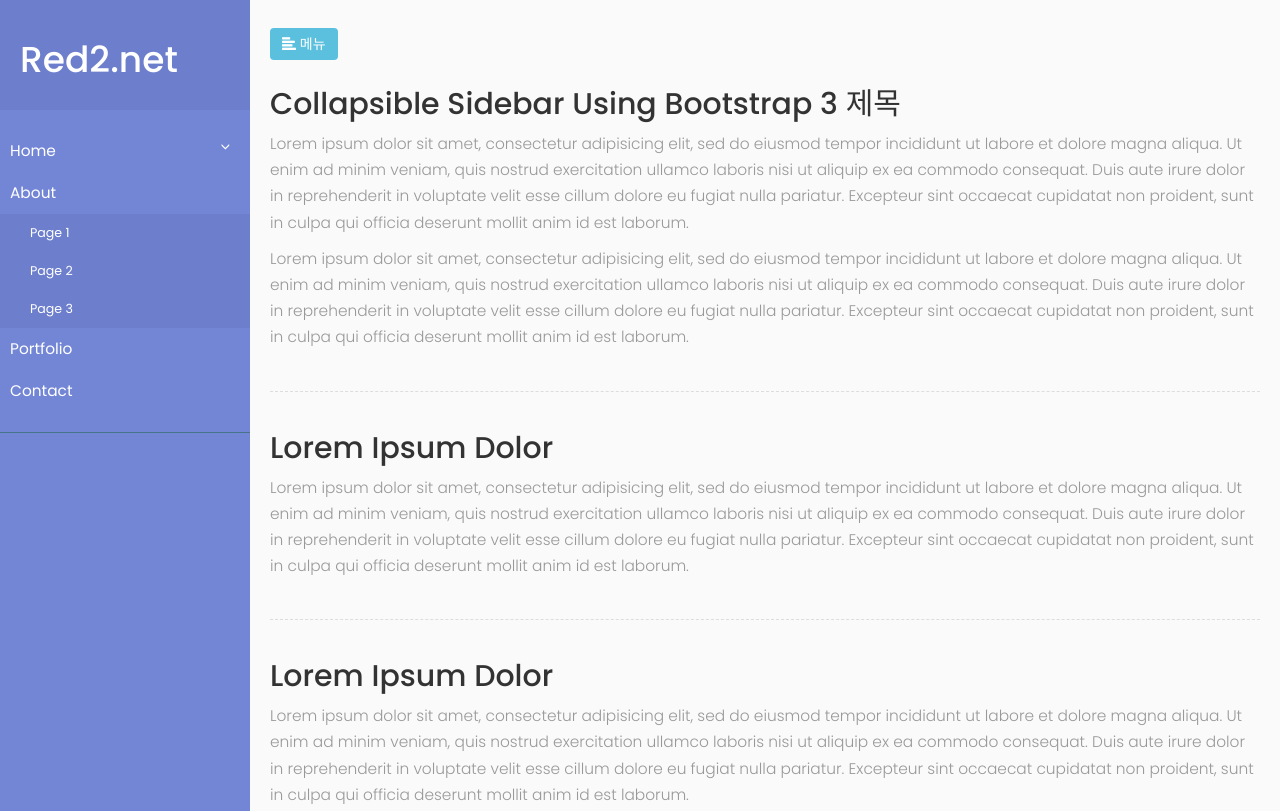
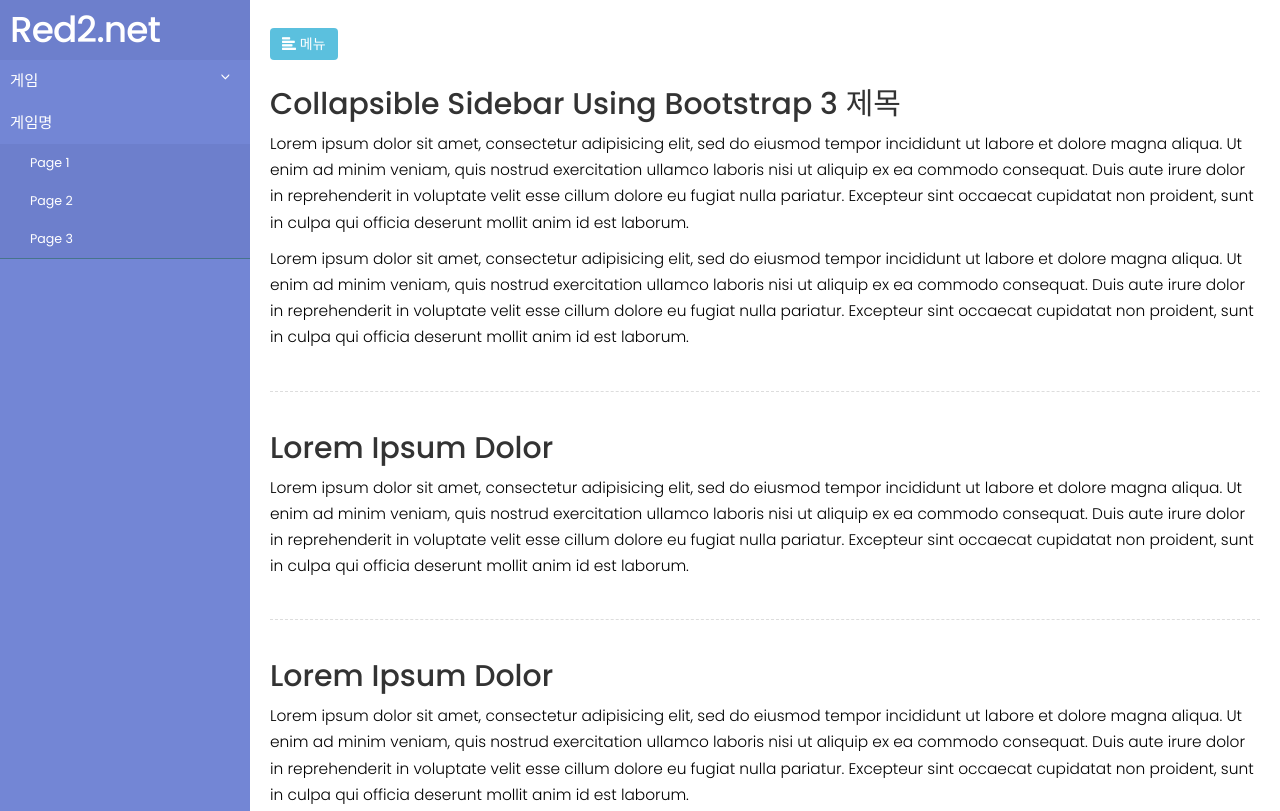
Before and after one commit to red2cracker/red2sidebar, a plain HTML site: page index.html in a window 1280 px wide. Shown: the top 811 px of the page. Drawn offline with nearby package versions, Linux system fonts and the light colour scheme.

Commit message:
메뉴명 한글로. 스타일 수정.

```diff
--- a/css/style.css
+++ b/css/style.css
@@ -6,7 +6,7 @@
 
 body {
     font-family: 'Poppins', sans-serif;
-    background: #fafafa;
+    background: #fff;
 }
 
 p {
@@ -14,7 +14,7 @@ p {
     font-size: 1.1em;
     font-weight: 300;
     line-height: 1.7em;
-    color: #999;
+    color: #000;
 }
 
 a, a:hover, a:focus {
@@ -66,12 +66,27 @@ a, a:hover, a:focus {
 }
 
 #sidebar .sidebar-header {
-    padding: 20px;
+    /*padding: 10px;*/
     background: #6d7fcc;
 }
 
+#sidebar .sidebar-header h1 {
+    margin: 0px;
+	letter-spacing: -1px;
+}
+
+#sidebar .sidebar-header h1 a {
+	display: block;
+	padding: 10px;
+  /*padding-left: 55px;
+  background-image: url("../img/red2mamm.png");
+  background-repeat: no-repeat;
+  background-position: 0px center;*/
+}
+
+
 #sidebar ul.components {
-    padding: 20px 0;
+    padding: 0px;
     border-bottom: 1px solid #47748b;
 }
 
--- a/index.html
+++ b/index.html
@@ -1,5 +1,5 @@
 <!DOCTYPE html>
-<html>
+<html lang="ko">
     <head>
         <meta charset="utf-8">
         <meta name="viewport" content="width=device-width, initial-scale=1.0">
@@ -26,7 +26,7 @@
                 <ul class="list-unstyled components">
                     <!-- <p>Dummy Heading</p> -->
                     <li>
-                        <a href="#homeSubmenu" data-toggle="collapse" aria-expanded="false">Home</a>
+                        <a href="#homeSubmenu" data-toggle="collapse" aria-expanded="false">게임</a>
                         <ul class="collapse list-unstyled" id="homeSubmenu">
                             <li><a href="#">Home 1</a></li>
                             <li><a href="#">Home 2</a></li>
@@ -34,7 +34,7 @@
                         </ul>
                     </li>
                     <li>
-                        <a href="#">About</a>
+                        <a href="#">게임명</a>
                         <!-- <a href="#pageSubmenu" data-toggle="collapse" aria-expanded="false">Pages</a> -->
                         <ul class="list-unstyled">
                             <li><a href="#">Page 1</a></li>
@@ -42,12 +42,14 @@
                             <li><a href="#">Page 3</a></li>
                         </ul>
                     </li>
+					<!--
                     <li>
                         <a href="#">Portfolio</a>
                     </li>
                     <li>
                         <a href="#">Contact</a>
                     </li>
+					-->
                 </ul>
 
 				<!--
```
Also changed, not shown: img/red2mamm.png (added).
